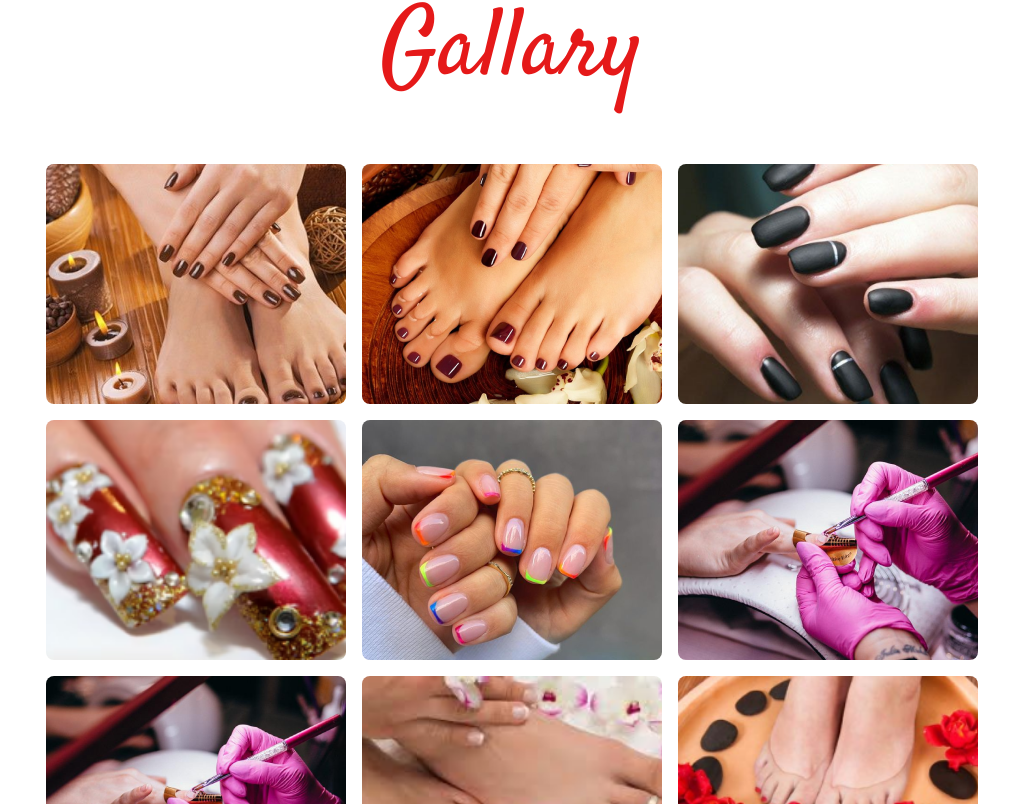
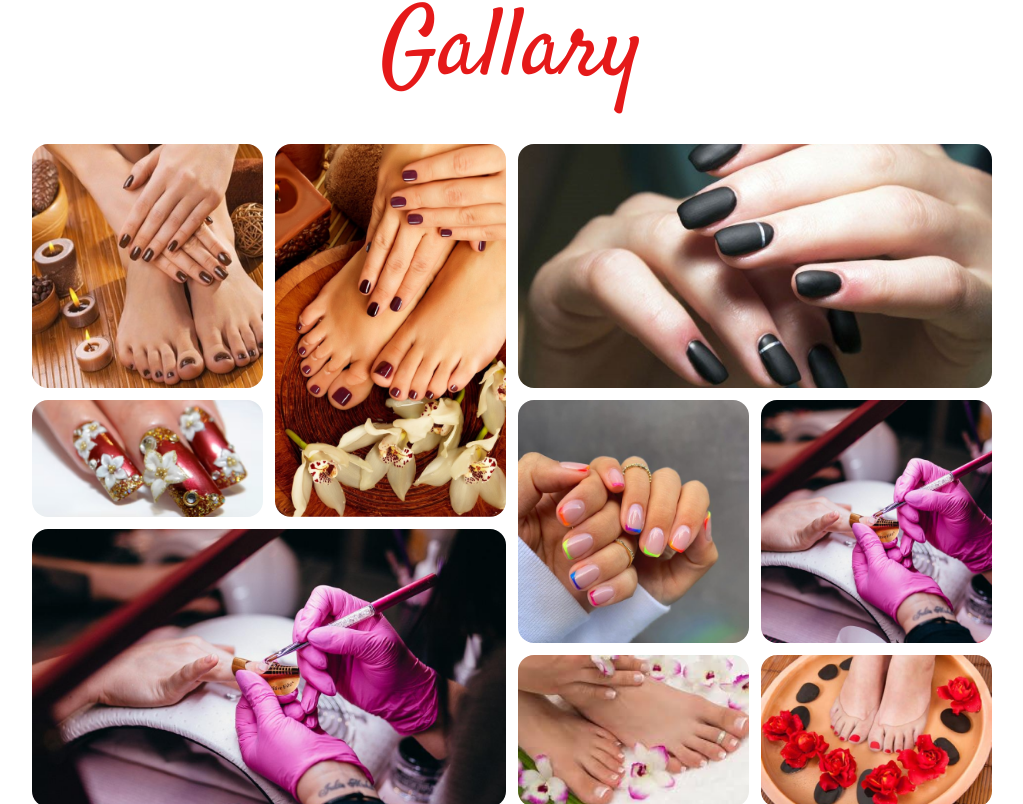
Before and after one commit to klassno3/nail-studio, a React (Create React App) app: page / in a window 1280 px wide. Shown: the part 1456-2260 px from the top of the page, without its empty margins (128-1151 px from the left). Built offline with nearby package versions, Linux system fonts and the light colour scheme.

Commit message:
edited gallary

```diff
--- a/src/components/Gallary.jsx
+++ b/src/components/Gallary.jsx
@@ -1,33 +1,64 @@
 import React from "react";
 import { Link } from "react-router-dom";
 import { FaArrowRight } from "react-icons/fa6";
-import { gallery } from "../Data/gallery";
+import GallaryOne from "../assets/images/gallary-1.png"
+import GallaryTwo from "../assets/images/gallary-2.png"
+import GallaryThree from "../assets/images/gallary-3.png"
+import GallaryFour from "../assets/images/gallary-4.png"
+import GallaryFive from "../assets/images/gallary-5.png"
+import GallarySix from "../assets/images/gallary-6.png"
+import GallarySeven from "../assets/images/gallary-7.png"
+import GallaryEight from "../assets/images/gallary-8.png"
+import GallaryNine from "../assets/images/gallary-9.png"
 const Gallary = () => {
   return (
-    <div className="w-full flex flex-col justify-center items-center my-10">
+    <div id= "gallary" className="w-9/12 mx-auto flex flex-col justify-center items-center my-10">
       <hr className="hidden  md:inline-block border border-accentRed-dark lg:w-[46em] rounded-lg mx-auto self-center relative m-10" />
       <div className="w-full flex justify-center items-center ">
         <div className="font-satisfy text-[60px] text-accentRed-dark md:text-[96px] text-center">
           <h1>Gallary</h1>
         </div>
       </div>
-      <div id="gallary" className="w-full flex justify-center items-center ">
-        <div className="flex flex-wrap justify-center gap-4 md:max-w-[1300px] w-full p-10 ">
-          {gallery.map((item) => {
-            return (
-              <div key={item.id} className="w-full h-auto md:w-1/4">
-                <img
-                  className="w-full h-[15rem] object-cover rounded-lg "
-                  src={item.img}
-                  alt="gallery"
-                />
-              </div>
-            );
-          })}
+        <div className="grid grid-cols-4 gap-3 grid-row-5 pt-5">
+
+        <div className="col-start-1 col-end-2 row-start-1 row-span-2">
+        <img src={GallaryOne} alt="" className="rounded-2xl h-full" />
         </div>
-      </div>
+        <div className="col-start-2 col-end-3 row-start-1 row-span-3">
+                  <img src={GallaryTwo} alt="" className="rounded-2xl h-full" />
+
+          </div>
+        <div className="col-start-3 col-span-2 row-span-2">
+                  <img src={GallaryThree} alt="" className="rounded-2xl h-full" />
+
+          </div>
+        <div className="col-start-1  row-span-1">
+                            <img src={GallaryFour} alt="" className="rounded-2xl h-full" />
+
+          </div>
+        <div className="col-start-3  row-span-2">
+                            <img src={GallaryFive} alt="" className="rounded-2xl h-full" />
+
+          </div>
+        <div className="col-start-4  row-span-2">
+                            <img src={GallarySix} alt="" className="rounded-2xl h-full" />
+
+          </div>
+        <div className="col-start-1 col-span-2 row-span-2">
+                            <img src={GallarySeven} alt="" className="rounded-2xl h-full" />
+
+          </div>
+        <div className="col-start-3  row-span-1">
+                            <img src={GallaryEight} alt="" className="rounded-2xl h-full" />
+
+          </div>
+        <div className="col-start-4  row-span-1">
+                            <img src={GallaryNine} alt="" className="rounded-2xl h-full" />
+
+          </div>
+        </div>
       <div>
-        <div className="w-full flex justify-center items-center my-10">
+        <div className="w-full flex justify-center items-center my-8">
           <Link to="" className="flex justify-center items-center gap-2">
             <p className="text-accentRed-dark text-lg">See more</p>
             {/* react arrow icon  from react icons*/}
```
Also changed, not shown: src/assets/images/gallary-1.png.
